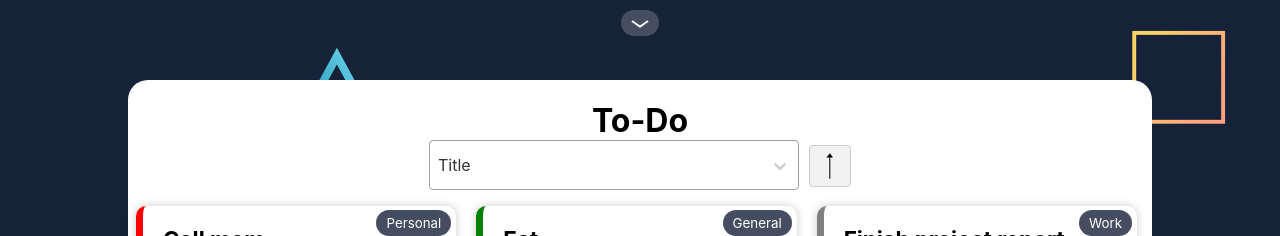
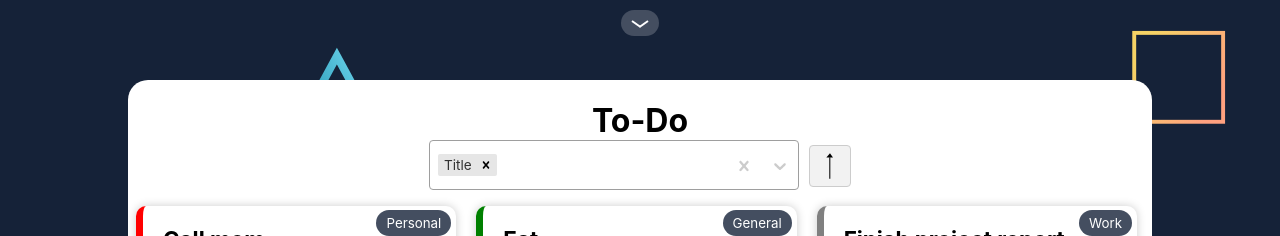
Before and after one commit to DanielGRasmussen/todo-fullstack, a React (Create React App) app: page / in a window 1280 px wide. Shown: the top 236 px of the page. Built offline with nearby package versions, Linux system fonts and the light colour scheme.

Commit message:
Added multisearch for sorting.

```diff
--- a/src/main/SearchMenu.tsx
+++ b/src/main/SearchMenu.tsx
@@ -1,13 +1,21 @@
 import "./css/SearchMenu.css";
 import React from "react";
+import makeAnimated from "react-select/animated";
 import Select, { components } from "react-select";
 import SortButton from "./SortButton";
+
+const animatedComponents = makeAnimated();
+const customComponents = {
+	Menu: (props) => (
+		<components.Menu children="" {...props} className="select-menu" />
+	)
+};
 
 function SearchMenu(
 	searchQuery: string,
 	setSearchQuery,
 	sortingOptions: { value: string; label: string }[],
-	selectedSortingOption: { value: string; label: string },
+	selectedSortingOption: { value: string; label: string }[],
 	setSelectedSortingOption,
 	handleSortOrderChange
 ): JSX.Element {
@@ -72,15 +80,8 @@ function SearchMenu(
 				value={selectedSortingOption}
 				onChange={(option) => setSelectedSortingOption(option)}
 				styles={selectStyles}
-				components={{
-					Menu: (props) => (
-						<components.Menu
-							children=""
-							{...props}
-							className="select-menu"
-						/>
-					)
-				}}
+				isMulti
+				components={{ ...animatedComponents, ...customComponents }}
 				onMenuClose={() => {
 					// Can't just do event handlers with class toggle and timeout
 					// Menu reappears for a split second and animation goes ultra-fast if you do.
--- a/src/main/TodoList.tsx
+++ b/src/main/TodoList.tsx
@@ -1,5 +1,5 @@
 import "./css/TodoList.css";
-import React, { useEffect, useState } from "react";
+import React, { Dispatch, SetStateAction, useEffect, useState } from "react";
 import { getToDoList } from "../ExternalServices";
 import SearchMenu from "./SearchMenu";
 
@@ -90,9 +90,10 @@ function TodoList(): JSX.Element {
 	// Create the elements for the search and functions to update them
 	const [todoList, setTodoList] = useState<ITodoData[]>([]);
 	const [searchQuery, setSearchQuery] = useState("");
-	const [selectedSortingOption, setSelectedSortingOption] = useState(
-		sortingOptions[0]
-	);
+	const [selectedSortingOption, setSelectedSortingOption]: [
+		{ value: string; label: string }[],
+		Dispatch<SetStateAction<{ value: string; label: string }[]>>
+	] = useState([sortingOptions[0]]);
 	const [sortOrder, setSortOrder] = useState(false);
 
 	useEffect(() => {
@@ -108,15 +109,20 @@ function TodoList(): JSX.Element {
 	);
 
 	const sortedTodoList: ITodoData[] = filteredTodoList.sort((a, b) => {
-		const aValue: string = a[selectedSortingOption.value];
-		const bValue: string = b[selectedSortingOption.value];
-		if (aValue < bValue) {
-			return -1;
+		let result = 0;
+		for (let i = 0; i < selectedSortingOption.length; i++) {
+			const aValue: string = a[selectedSortingOption[i].value];
+			const bValue: string = b[selectedSortingOption[i].value];
+			if (aValue < bValue) {
+				result = -1;
+				break;
+			}
+			if (aValue > bValue) {
+				result = 1;
+				break;
+			}
 		}
-		if (aValue > bValue) {
-			return 1;
-		}
-		return 0;
+		return result;
 	});
 
 	if (sortOrder) {
```
